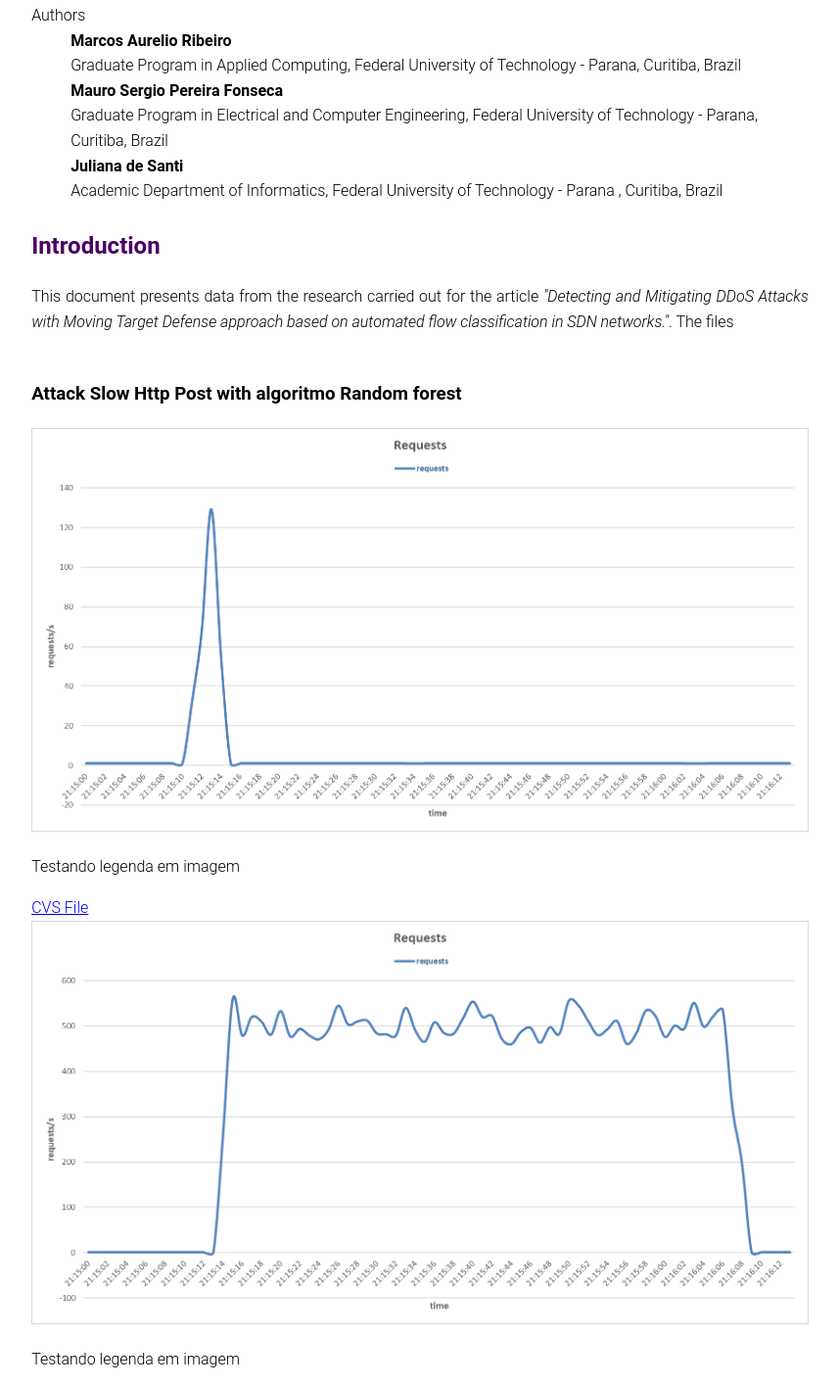
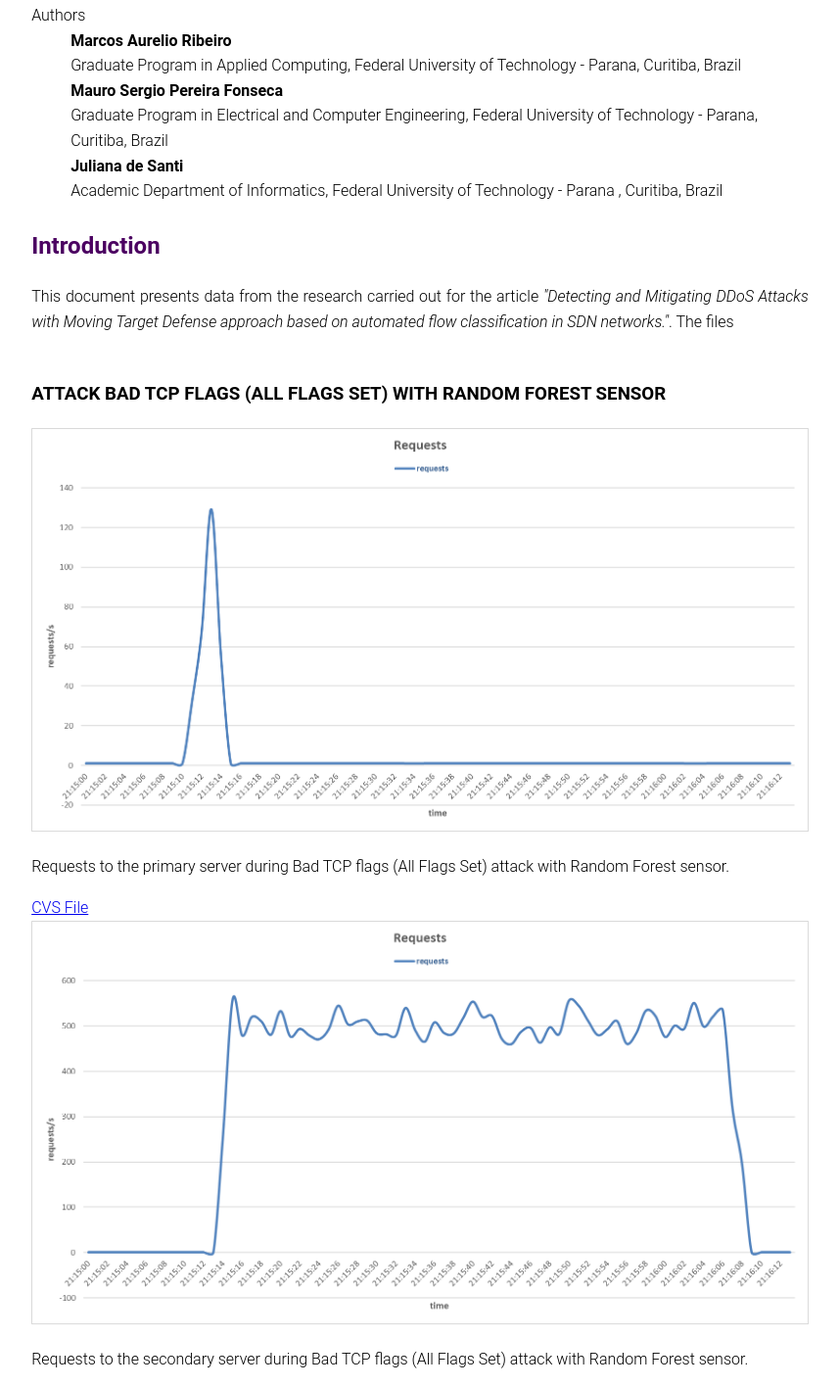
Before and after one commit to marcostiribeiro/MovingTargetDefenseProject, a plain HTML site: page index.html in a window 1280 px wide. Shown: the part 556-1973 px from the top of the page at 98% size, without its empty margins (211-1068 px from the left). Drawn offline with Linux system fonts and the light colour scheme.

Commit message:
Change description

```diff
--- a/index.html
+++ b/index.html
@@ -55,16 +55,16 @@
         This document presents data from the research carried out for the article <i>"Detecting and Mitigating DDoS Attacks
           with Moving Target Defense approach based on automated flow classification in SDN networks."</i>. The files
       </p>
-     <h3>Attack Slow Http Post with algoritmo Random forest</h3>
+     <h3>ATTACK BAD TCP FLAGS (ALL FLAGS SET) WITH RANDOM FOREST SENSOR</h3>
 
 
 
     </section>
     <img src="https://marcostiribeiro.github.io/MovingTargetDefenseProject/images/bad_tcp_flags_all_Flags_setRequestPrimaryServer.png">
-    <p> Testando legenda em imagem </p>
+    <p>Requests to the primary server during Bad TCP flags (All Flags Set) attack with Random Forest sensor.</p>
     <a href="https://marcostiribeiro.github.io/MovingTargetDefenseProject/csv/ipv4.sockstat_tcp_sockets_1.csv"> CVS File </a>
     <img src="https://marcostiribeiro.github.io/MovingTargetDefenseProject/images/bad_tcp_flags_all_Flags_setRequestSecondaryServer.png">
-    <p> Testando legenda em imagem </p>
+    <p>Requests to the secondary server during Bad TCP flags (All Flags Set) attack with Random Forest sensor.</p>
 
 
 
```
